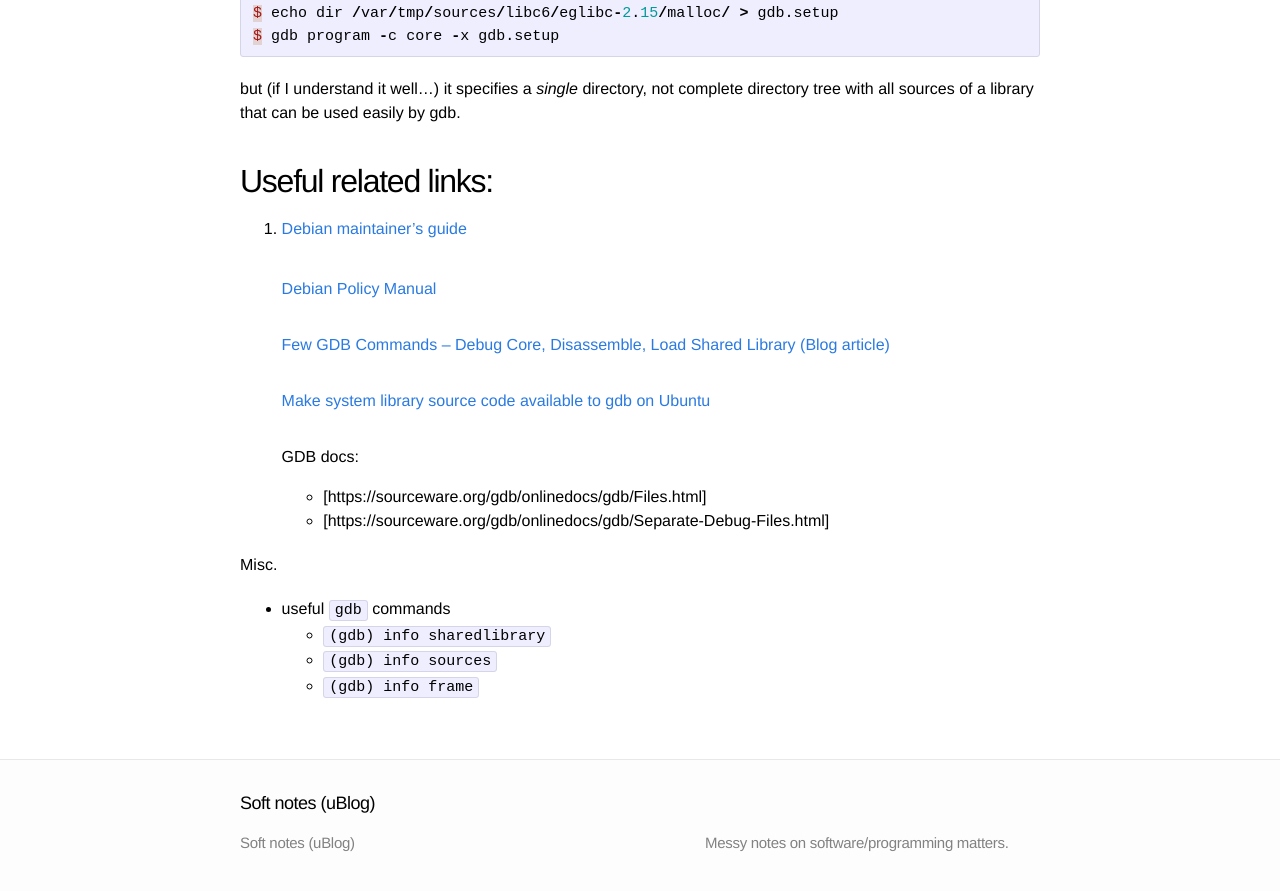
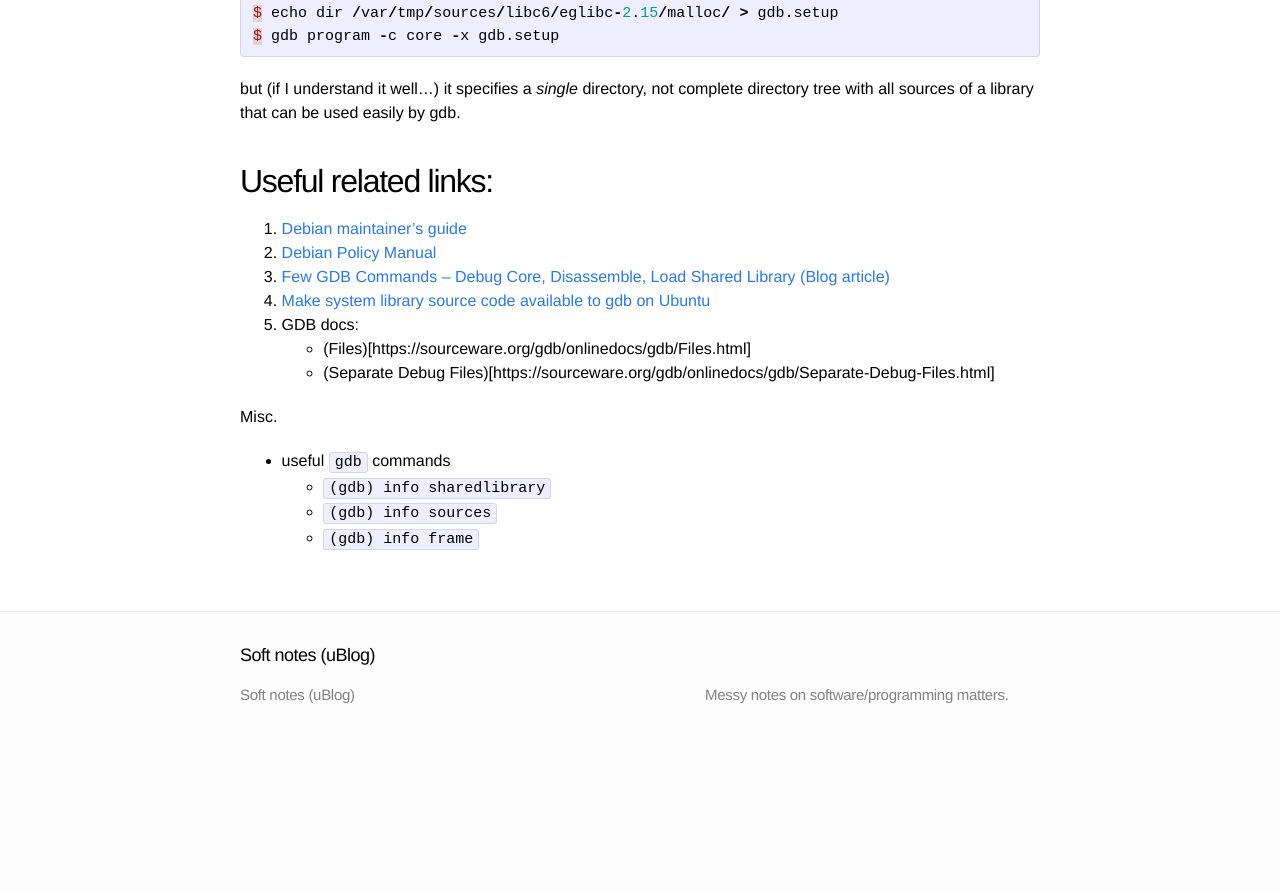
Before and after one commit to t-w/t-w.github.io, a Jekyll site: the page built from _posts/2016-09-08-gdb_shared_lib.markdown, in a window 1280 px wide and 900 px high, scrolled down 3429 px. Shown: the top 891 px of the window. Built offline with Jekyll 4.4.1, drawn with Linux system fonts in a browser that asks for light colours; after the commit the page ends 4181 px from its top, so only the background shows below that.

Commit message:
Correction in lists.

```diff
--- a/_posts/2016-09-08-gdb_shared_lib.markdown
+++ b/_posts/2016-09-08-gdb_shared_lib.markdown
@@ -170,12 +170,12 @@ but (if I understand it well...) it specifies a _single_ directory, not complete
 Useful related links:
 ---------------------
 1. [Debian maintainer's guide][1.]
-# [Debian Policy Manual][2.]
-# [Few GDB Commands – Debug Core, Disassemble, Load Shared Library (Blog article)][3.]
-# [Make system library source code available to gdb on Ubuntu][4.]
-# GDB docs:
-    - [https://sourceware.org/gdb/onlinedocs/gdb/Files.html]
-    - [https://sourceware.org/gdb/onlinedocs/gdb/Separate-Debug-Files.html]
+2. [Debian Policy Manual][2.]
+3. [Few GDB Commands – Debug Core, Disassemble, Load Shared Library (Blog article)][3.]
+4. [Make system library source code available to gdb on Ubuntu][4.]
+5. GDB docs:
+    - (Files)[https://sourceware.org/gdb/onlinedocs/gdb/Files.html]
+    - (Separate Debug Files)[https://sourceware.org/gdb/onlinedocs/gdb/Separate-Debug-Files.html]
 
 
 [1.]: https://www.debian.org/doc/manuals/maint-guide/advanced.en.html
```
